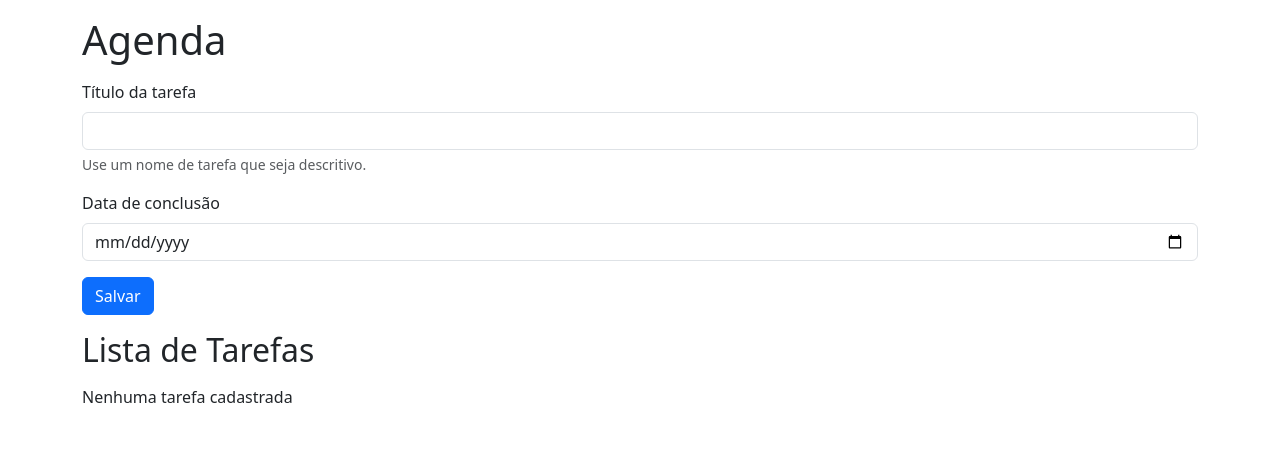
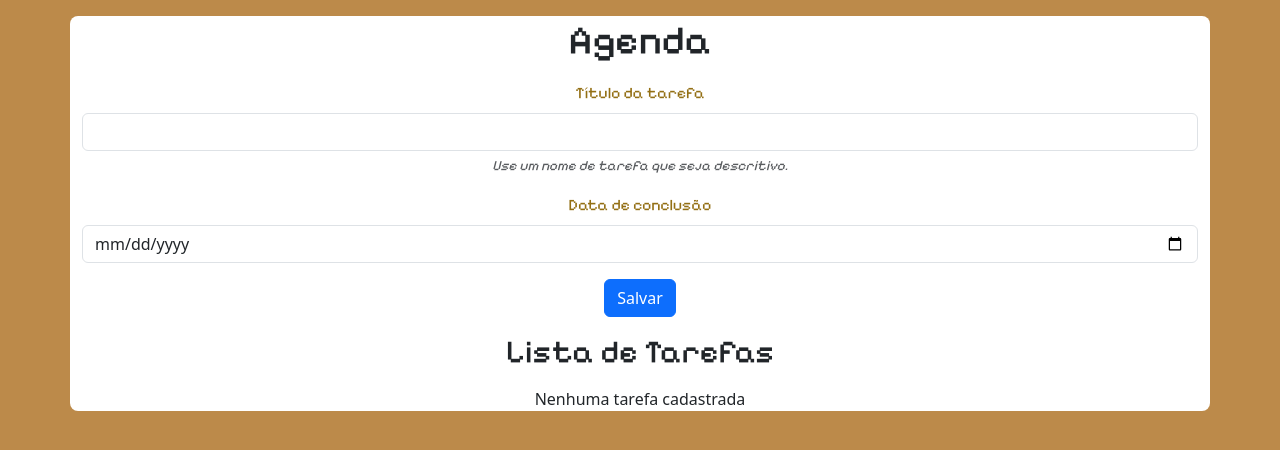
Before and after one commit to MathiasAntunes-dev/agenda, a Flask app: page /agenda in a window 1280 px wide. Shown: the top 450 px of the page. Run offline with Flask 3, Linux system fonts and the light colour scheme; data that the repository does not hold is empty.

Commit message:
estilizando com css

```diff
--- a/models/tarefa.py
+++ b/models/tarefa.py
@@ -3,6 +3,9 @@ from typing import Self, Any, Optional
 from sqlite3 import Cursor
 
 class Tarefa:
+    """
+        Classe para representar uma tarefa, com métodos para salvar, obter, excluir e atualizar tarefas em um banco de dados usando a classe `Database`.
+    """
     def __init__(self: Self, titulo_tarefa: Optional[str] = '', data_conclusao: Optional[str] = None, id_tarefa: Optional[int] = None) -> None:
         self.titulo_tarefa: Optional[str] = titulo_tarefa
         self.data_conclusao: Optional[str] = data_conclusao
@@ -15,7 +18,7 @@ class Tarefa:
 
     @classmethod
     def id(cls, id: int) -> Self:
-        with Database('./data/tarefas.sqlite3') as db:
+        with Database() as db:
             query: str = 'SELECT titulo_tarefa, data_conclusao FROM tarefas WHERE id = ?;'
             params: tuple = (id,)
             resultado: list[Any] = db.buscar_tudo(query, params)
@@ -32,28 +35,28 @@ class Tarefa:
     # Tarefa.id(1)
 
     def salvar_tarefa(self: Self) -> None:
-        with Database('./data/tarefas.sqlite3') as db:
+        with Database() as db:
             query: str = "INSERT INTO tarefas (titulo_tarefa, data_conclusao) VALUES (?, ?);"
             params: tuple = (self.titulo_tarefa, self.data_conclusao)
             db.executar(query, params)
 
     @classmethod
     def obter_tarefas(cls) -> list[Self]:
-        with Database('./data/tarefas.sqlite3') as db:
+        with Database() as db:
             query: str = 'SELECT titulo_tarefa, data_conclusao, id FROM tarefas;'
             resultados: list[Any] = db.buscar_tudo(query)
             tarefas: list[Self] = [cls(titulo, data, id) for titulo, data, id in resultados]
             return tarefas
 
     def excluir_tarefa(self) -> Cursor:
-        with Database('./data/tarefas.sqlite3') as db:
+        with Database() as db:
             query: str = 'DELETE FROM tarefas WHERE id = ?;'
             params: tuple = (self.id_tarefa,)
             resultado: Cursor = db.executar(query, params)
             return resultado
 
     def atualizar_tarefa(self: Self):
-        with Database('./data/tarefas.sqlite3') as db:
+        with Database() as db:
             query: str = "UPDATE tarefas SET titulo_tarefa = ?, data_conclusao = ? WHERE id = ?;"
             params: tuple = (self.titulo_tarefa, self.data_conclusao, self.id_tarefa)
             resultado: Cursor = db.executar(query, params)
--- /dev/null
+++ b/static/style.css
@@ -0,0 +1,27 @@
+@import url('https://fonts.googleapis.com/css2?family=Pixelify+Sans:wght@400..700&display=swap');
+
+html, body {
+    text-align: center;
+    background-color: rgb(188, 138, 74);
+}
+
+h1, h2 {
+    font-family: 'Pixelify Sans';
+}
+
+
+
+.form-label {
+    font-family: 'Pixelify Sans';
+    color: rgb(147, 111, 20);
+}
+
+.form-text {
+    font-weight: 350;
+    font-style: italic;
+    font-family: 'Pixelify Sans';
+}
+
+.container {
+    border-radius: 8px;
+}
--- a/templates/agenda.html
+++ b/templates/agenda.html
@@ -28,8 +28,8 @@
             <ul>
                 {% for tarefa in tarefas %}
                     <li>{{ tarefa.titulo_tarefa }} - {{ tarefa.data_conclusao }}
-                        <a href="{{ url_for('delete', idTarefa=tarefa.id_tarefa) }}" class="btn btn-danger">Apagar</a>
-                        <a href="{{ url_for('update', idTarefa=tarefa.id_tarefa) }}" class="btn btn-primary">Editar</a>
+                        <a href="{{ url_for('delete', idTarefa=tarefa.id_tarefa) }}" class="btn btn-danger">🗑️ Apagar</a>
+                        <a href="{{ url_for('update', idTarefa=tarefa.id_tarefa) }}" class="btn btn-primary">📝 Editar</a>
                     </li>
                 {% endfor %}
             </ul>
```
